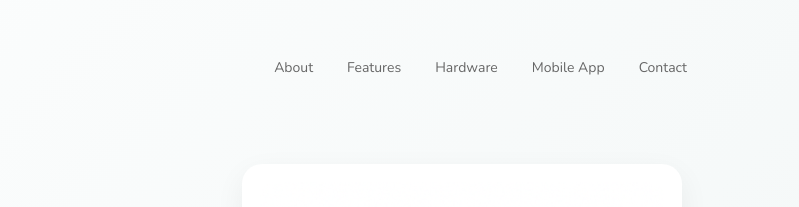
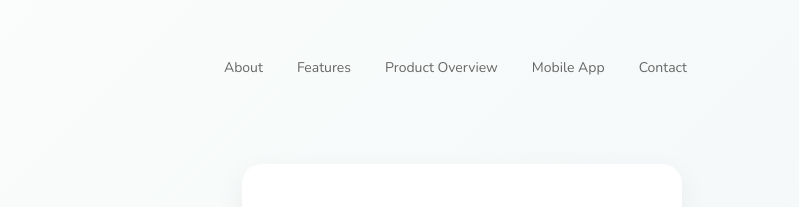
Before and after one commit to hadeelali00/Qout_, a plain HTML site: page index.html in a window 1280 px wide. Shown: the top 207 px of the page, 481-1280 px from the left. Drawn offline with nearby package versions, Linux system fonts and the light colour scheme.

Commit message:
Update index.html

```diff
--- a/index.html
+++ b/index.html
@@ -21,7 +21,7 @@
         <div class="nav-links">
           <a href="#about">About</a>
           <a href="#features">Features</a>
-          <a href="#product">Hardware</a>
+          <a href="#product">Product Overview</a>
           <a href="#app">Mobile App</a>
           <a href="#contact">Contact</a>
         </div>
```
